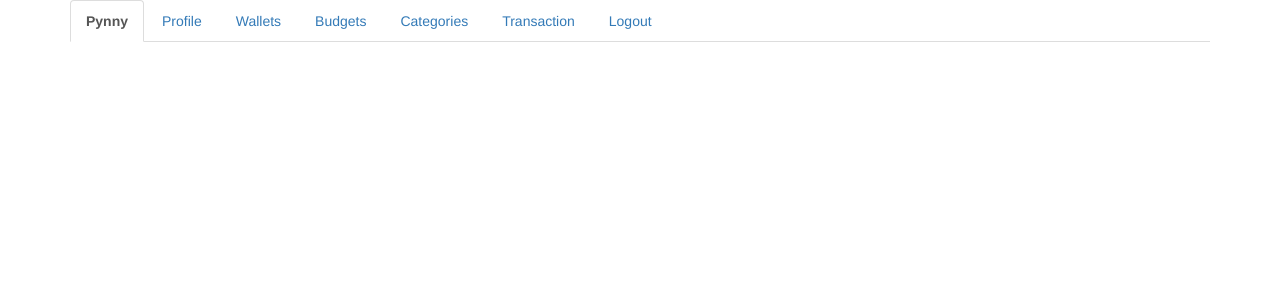
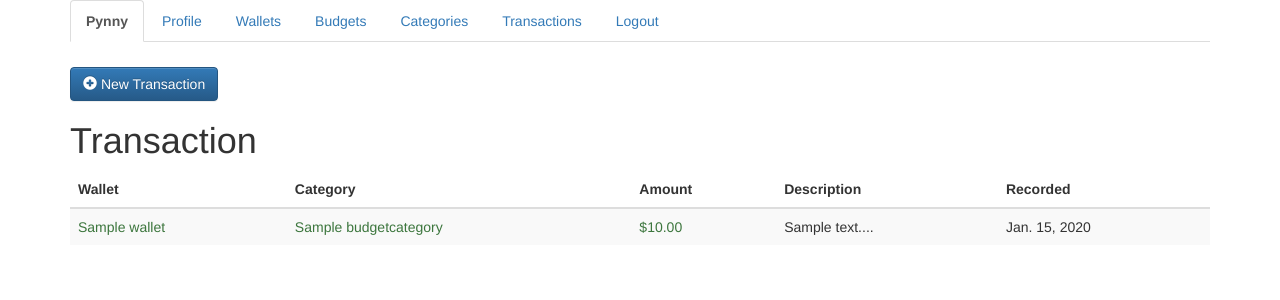
Before and after one commit to zcking/Pynny, a Django app: page /pynny/transactions/ in a window 1280 px wide. Shown: the top 300 px of the page. Run offline with Django 3.2, Linux system fonts and the light colour scheme; a user stored in the database is signed in; tables that the repository leaves empty hold one stand-in row (values such as "Sample post"); some libraries are stand-ins or nearby versions.

Commit message:
transactions and new_transaction views implemented

```diff
--- a/mysite/pynny/models.py
+++ b/mysite/pynny/models.py
@@ -61,7 +61,7 @@ class Transaction(models.Model):
     amount = models.DecimalField(max_digits=20, decimal_places=2)
     category = models.OneToOneField(BudgetCategory, on_delete=models.CASCADE)
     description = models.CharField(max_length=150, blank=True, default='')
-    created_time = models.DateTimeField(blank=True, default=timezone.now)
+    created_time = models.DateField(blank=True, default=date.today)
     wallet = models.ForeignKey(Wallet, on_delete=models.CASCADE)
     user = models.ForeignKey(auth.get_user_model(), on_delete=models.CASCADE)
 
--- a/mysite/pynny/templates/pynny/base.html
+++ b/mysite/pynny/templates/pynny/base.html
@@ -20,7 +20,7 @@
                     <li role="presentation"><a href="{% url 'wallets' %}">Wallets</a></li>
                     <li role="presentation"><a href="{% url 'budgets' %}">Budgets</a></li>
                     <li role="presentation"><a href="{% url 'categories' %}">Categories</a></li>
-                    <li role="presentation"><a href="{% url 'transactions' %}">Transaction</a></li>
+                    <li role="presentation"><a href="{% url 'transactions' %}">Transactions</a></li>
                     <li role="presentation"><a href="{% url 'logout' %}">Logout</a></li>
                 </ul>
             {% endif %}
--- a/mysite/pynny/templates/pynny/transactions.html
+++ b/mysite/pynny/templates/pynny/transactions.html
@@ -1,10 +1,57 @@
 {% extends 'pynny/base.html' %}
 
-{% block title %}Transaction - Pynny{% endblock %}
+{% block title %}Transactions - Pynny{% endblock %}
 
 {% block content %}
 
+<br />
 
+<a href="{% url 'new_transaction' %}">
+    <button class="btn btn-primary transaction-create">
+        <span class="glyphicon glyphicon-plus-sign"></span>&nbsp;New Transaction
+    </button>
+</a>
 
+<h1>Transaction</h1>
+
+{% if transactions %}
+    <table class="table table-striped table-hover table-links">
+        <thead>
+            <tr>
+                <th>Wallet</th>
+                <th>Category</th>
+                <th>Amount</th>
+                <th>Description</th>
+                <th>Recorded</th>
+            </tr>
+        </thead>
+        <tbody>
+            {% for transaction in transactions %}
+                <tr class="tr-link" data-href="{% url 'one_transaction' transaction_id=transaction.id %}">
+                    <td class="text-{% wallet_class transaction.wallet.balance %}">
+                        {{ transaction.wallet.name }}
+                    </td>
+                    <td class="text-{% category_class transaction.category.is_income %}">
+                        {{ transaction.category.name }}
+                    </td>
+                    <td class="text-{% transaction_class transaction %}">
+                        ${{ transaction.amount }}
+                    </td>
+                    <td>
+                        {% shorten_string transaction.description 20 %}
+                    </td>
+                    <td>
+                        {{ transaction.created_time }}
+                    </td>
+                </tr>
+            {% endfor %}
+        </tbody>
+    </table>
+{% else %}
+    <div class="alert alert-info">
+        <strong>Heads up!</strong> You haven't recorded any Transactions yet. Get started
+        by clicking <a href="{% url 'new_transaction' %}">New Transaction</a>.
+    </div>
+{% endif %}
 
 {% endblock %}
--- a/mysite/pynny/templatetags/pynny_extras.py
+++ b/mysite/pynny/templatetags/pynny_extras.py
@@ -53,3 +53,25 @@ def budget_class(budget):
 @register.simple_tag
 def get_month(d):
     return date.strftime(d, '%B, %Y')
+
+@register.simple_tag
+def transaction_class(transaction):
+    '''Returns a Bootstrap class string for a Transaction'''
+    if transaction.amount == 0:
+        return 'default'
+
+    is_income = transaction.category.is_income
+    if is_income:
+        if transaction.amount >= 0:
+            return 'success'
+        return 'danger'
+    else:
+        if transaction.amount >= 0:
+            return 'danger'
+        return 'success'
+
+
+@register.simple_tag
+def shorten_string(string, limit):
+    '''Returns the string, shortened to limit chars and with '...' appended'''
+    return string[:limit] + '...'
--- a/mysite/pynny/urls.py
+++ b/mysite/pynny/urls.py
@@ -28,4 +28,6 @@ urlpatterns = [
     url(r'^categories/create/$', category_views.new_category, name='new_category'), # /categories/create
     url(r'^categories/(?P<category_id>[0-9]+)$', category_views.one_category, name='one_category'), # /categories/5
     url(r'^transactions/$', transaction_views.transactions, name='transactions'), # /transactions/
+    url(r'^transactions/(?P<transaction_id>[0-9]+)$', transaction_views.one_transaction, name='one_transaction'), # /transactions/9
+    url(r'^transactions/create/$', transaction_views.new_transaction, name='new_transaction'), # /transactions/create
 ]
--- a/mysite/pynny/views/transaction_views.py
+++ b/mysite/pynny/views/transaction_views.py
@@ -7,13 +7,76 @@ Implements the views/handlers for Transaction-related requetss
 '''
 
 from django.shortcuts import render, redirect, reverse
+from datetime import date, datetime
+
+from ..models import Transaction, BudgetCategory, Wallet
 
 def transactions(request):
     '''View transactions for a user'''
     # Is user logged in?
-    if request.user.is_authenticated():
-        data = {}
+    if not request.user.is_authenticated():
+        # Not authenticated; send to login
+        return redirect(reverse('login'))
+
+    data = {}
+    if request.method == 'GET':
+        data['transactions'] = Transaction.objects.filter(user=request.user)
+        return render(request, 'pynny/transactions.html', context=data)
+    # POST = create a new Transaction
+    elif request.method == 'POST':
+        # Get the form data from the request
+        _category = int(request.POST['category'])
+        _wallet = int(request.POST['wallet'])
+        _amount = float(request.POST['amount'])
+        _description = request.POST['description']
+        _created_time = request.POST['created_time'] # %Y-%m-%d date
+        _created_time = datetime.strptime(_created_time, '%Y-%m-%d').date()
+
+        category = BudgetCategory.objects.get(id=_category)
+        wallet = Wallet.objects.get(id=_wallet)
+
+        # Create the new Transaction
+        Transaction(category=category, wallet=wallet, amount=_amount, description=_description, created_time=_created_time, user=request.user).save()
+        data = {'alerts': {'success': ['<strong>Done!</strong> New Transaction recorded successfully!']}}
+        data['transactions'] = Transaction.objects.filter(user=request.user)
         return render(request, 'pynny/transactions.html', context=data)
 
-    # Not authenticated; send to login
-    return redirect(reverse('login'))
+
+
+def new_transaction(request):
+    '''View for creating a new transaction'''
+    if not request.user.is_authenticated():
+        return redirect(reverse('login'))
+
+    data = {}
+    data['categories'] = BudgetCategory.objects.filter(user=request.user)
+    data['wallets'] = Wallet.objects.filter(user=request.user)
+
+    # Check if they have any categories or wallets first
+    if not data['categories']:
+        data = {
+            'alerts': {
+                'errors': [
+                    '<strong>Oy!</strong> You don\'t have any Categories yet! You need to create a Category before you can record a Transaction!'
+                ]
+            },
+        }
+        return render(request, 'pynny/new_category.html', context=data)
+
+    if not data['wallets']:
+        data = {
+            'alerts': {
+                'errors': [
+                    '<strong>Oy!</strong> You don\'t have any Wallets yet! You need to create a Wallet before you can record a Transaction!'
+                ]
+            },
+        }
+        return render(request, 'pynny/new_wallet.html', context=data)
+
+    # They have a wallet and category so continue
+    data['default_date'] = date.strftime(date.today(), '%Y-%m-%d')
+    return render(request, 'pynny/new_transaction.html', context=data)
+
+def one_transaction(request):
+    '''View for a single Transaction'''
+    pass
```
Also changed, not shown: mysite/pynny/templates/pynny/new_transaction.html (added, +57 -0 lines), mysite/pynny/templates/pynny/one_transaction.html (added).
